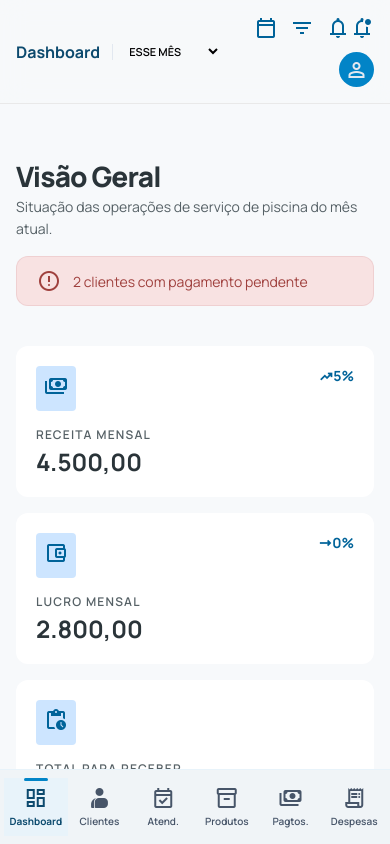
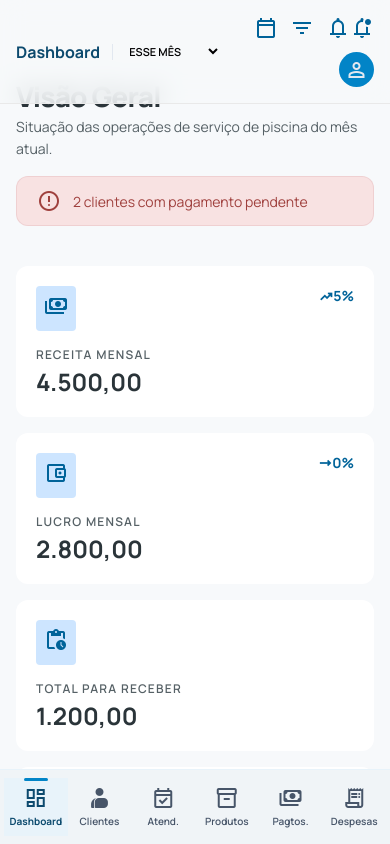
Before and after one commit to DevPH-Santos/autonomo-frontend, a React (Vite) app: page / in a window 390 px wide. Built offline with nearby package versions, Linux system fonts and the light colour scheme.

Commit message:
Adicionando estilo ao botão do gráfico e aplicando mais responsividade

```diff
--- a/src/pages/Dashboard/Dashboard.css
+++ b/src/pages/Dashboard/Dashboard.css
@@ -377,6 +377,12 @@
   font-weight: 600;
   line-height: 16px;
   border-radius: 4px;
+  background-color: rgb(209, 209, 209);
+}
+
+.header-chart div:last-child button.selected {
+  background-color: var(--color_accent);
+  color: white;
 }
 
 
@@ -699,7 +705,7 @@
   }
 
   .dashboard-main-content {
-    padding-top: 160px;
+    padding-top: 80px;
     padding-inline: 16px;
     padding-bottom: 32px;
     gap: 24px;
```
